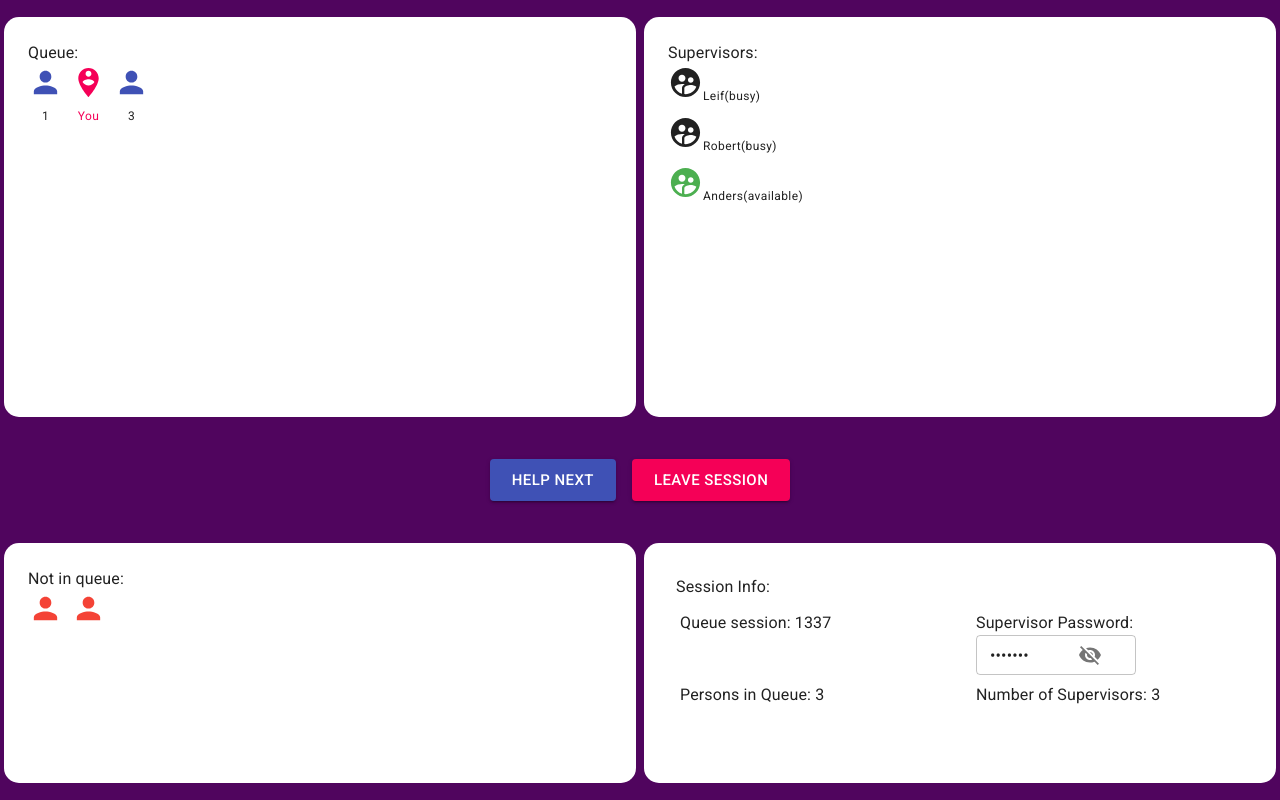
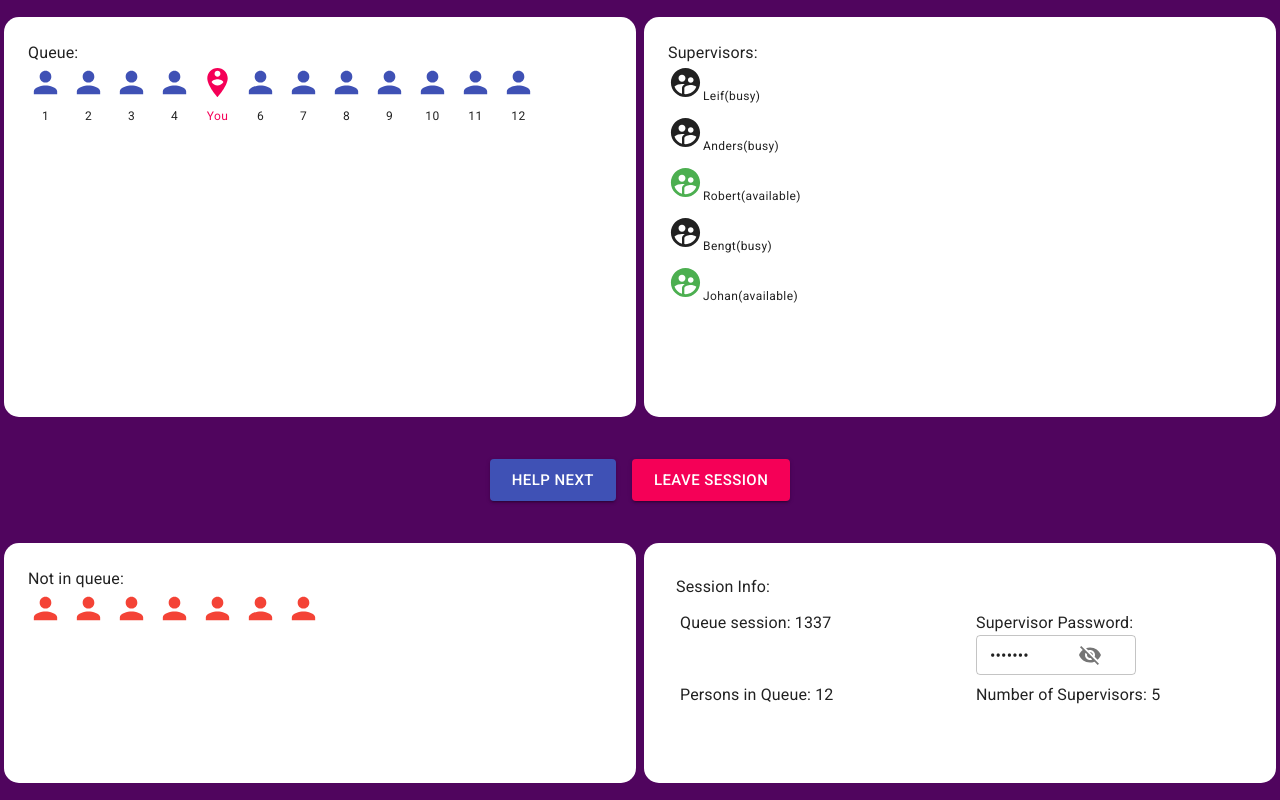
Before and after one commit to siavashhanifi/integrity-safe-queue, a React (Create React App) app in the folder react_front_end/: page / in a window 1280 px wide. Built offline with nearby package versions, Linux system fonts and the light colour scheme.

Commit message:
create dummy data, refactor queue state model

```diff
--- /dev/null
+++ b/react_front_end/src/DUMMY_DATA/queue-state.js
@@ -0,0 +1,12 @@
+export const queueState = {
+    sessionId : 1337,
+    supervisors : [
+        {name: "Leif", isHelping : true},
+        {name: "Anders", isHelping : true},
+        {name: "Robert", isHelping : false},
+        {name: "Bengt", isHelping : true},
+        {name: "Johan", isHelping : false}
+       ],
+    queuees : { nOQueuees : 12, yourPosition : 5},
+    notInQueue : { nONotInQueue : 7 }
+}
--- a/react_front_end/src/QueueManagement/NotInQueue.js
+++ b/react_front_end/src/QueueManagement/NotInQueue.js
@@ -12,30 +12,25 @@ const useStyles = makeStyles({
 });
 
 export default function NotInQueue(props) {
-  const classes = useStyles();
-  const userId = 1;
 
   const listNotInQueue = [];
 
-  var queuee;
-
-  for(queuee of props.queuees){
-    if(queuee.id === userId && !queuee.inQueue){
+  for(var i = 1; i<= props.notInQueue.nONotInQueue; i++){
+    if(i == props.notInQueue.yourPosition)
       listNotInQueue.push(
         <Grid item>
           <You/>
         </Grid>
       );
-        continue;
-    }
-
-    if (!queuee.inQueue)
+    else
       listNotInQueue.push(
         <Grid item>
             <Queuee inQueue={false}/>
         </Grid>
       );
+
   }
+
 
   return (
   <Grid
--- a/react_front_end/src/QueueManagement/Queue.js
+++ b/react_front_end/src/QueueManagement/Queue.js
@@ -1,7 +1,6 @@
 import React from "react";
 import { makeStyles } from "@material-ui/core/styles";
-import { Grid, Typography, Box, Button } from "@material-ui/core";
-import { ArrowForward } from "@material-ui/icons";
+import { Grid } from "@material-ui/core";
 import You from './Queue/You';
 import Queuee from './Queue/Queuee';
 import { blue } from "@material-ui/core/colors";
@@ -13,36 +12,22 @@ const useStyles = makeStyles({
 });
 
 export default function Queue(props) {
-  const classes = useStyles();
-  const userId = 1;
+  const listQueuees = [];
 
-  const listNotInQueue = [];
-  const listQueuees = [];
-  var queuee;
-  var index = 1;
-  for(queuee of props.queuees){
-    if (!queuee.inQueue)
-    listNotInQueue.push(
-      <Grid item>
-          <Queuee inQueue={false} />
-      </Grid>
-    );
-    else{
-        if (queuee.id === userId){
+  for(var i = 1; i<= props.queuees.nOQueuees; i++){
+    if(i == props.queuees.yourPosition)
       listQueuees.push(
         <Grid item>
           <You/>
         </Grid>
       );
-          index++;
-        }
     else
       listQueuees.push(
         <Grid item>
-                <Queuee inQueue={true} number={index++}/>
+            <Queuee inQueue={true} number={i}/>
         </Grid>
       );
-      }
+
   }
 
   return (
--- a/react_front_end/src/QueueManagement/index.js
+++ b/react_front_end/src/QueueManagement/index.js
@@ -1,10 +1,10 @@
 import React from 'react';
 import { makeStyles } from '@material-ui/core/styles';
-import { Box, Grid, Typography, Button, Paper } from '@material-ui/core';
+import { Box, Grid, Typography, Button } from '@material-ui/core';
 import Queue  from './Queue';
 import Supervisors from './Supervisors';
 import NotInQueue from './NotInQueue';
-import { Autorenew } from '@material-ui/icons';
+import { queueState } from '../DUMMY_DATA/queue-state';
 import AlertDialog from './AlertDialog';
 import PasswordField from './PasswordField';
 
@@ -37,14 +37,9 @@ buttons: {
 
 export default function QueueManagement() {
     const classes = useStyles();
-    const userid = 1
-    const sessionId = 1337;
+
     const supervisorPassword = "XyzdWtf";
-    const queueState = {sessionId: 1337,
-                        supervisors: [{ name: "Leif", isHelping: true }, { name: "Robert", isHelping: true }, { name: "Anders", isHelping: false }],
-                        queuees: [{id: 4, inQueue: true}, {id:0, inQueue: false},{id:1, inQueue: true}, {id:2, inQueue: true}, {id:3, inQueue: false}],
-                        peopleInQueue: 3,
-                    }
+
 
     const [alertDialogOpen, alertDialogSetOpen] = React.useState(false);
     const [alertDialogAction, setAlertDialogAction] = React.useState('');
@@ -95,7 +90,7 @@ export default function QueueManagement() {
            <Grid item xs={6}>
                 <Box bgcolor="white" height="30vh" padding={3} borderRadius={15}>
                     <Typography>Not in queue:</Typography>
-                    <NotInQueue queuees={queueState.queuees}/>
+                    <NotInQueue notInQueue={queueState.notInQueue}/>
                 </Box>
            </Grid>
 
@@ -105,7 +100,7 @@ export default function QueueManagement() {
                     <Grid container wrap='wrap' spacing={1}>
                         <Grid item xs={6}> <Typography >Queue session: {queueState.sessionId}</Typography></Grid>
                         <Grid item xs={6}><Typography >Supervisor Password: </Typography><PasswordField password={supervisorPassword}></PasswordField></Grid>
-                        <Grid item xs={6}><Typography >Persons in Queue: {queueState.peopleInQueue}</Typography></Grid>
+                        <Grid item xs={6}><Typography >Persons in Queue: {queueState.queuees.nOQueuees}</Typography></Grid>
                         <Grid item xs={6}><Typography >Number of Supervisors: {queueState.supervisors.length}</Typography> </Grid>
                     </Grid>
                 </Box>
--- a/react_front_end/src/QueueSession/NotInQueue.js
+++ b/react_front_end/src/QueueSession/NotInQueue.js
@@ -12,30 +12,25 @@ const useStyles = makeStyles({
 });
 
 export default function NotInQueue(props) {
-  const classes = useStyles();
-  const userId = 1;
 
   const listNotInQueue = [];
 
-  var queuee;
-
-  for(queuee of props.queuees){
-    if(queuee.id === userId && !queuee.inQueue){
+  for(var i = 1; i<= props.notInQueue.nONotInQueue; i++){
+    if(i == props.notInQueue.yourPosition)
       listNotInQueue.push(
         <Grid item>
           <You/>
         </Grid>
       );
-        continue;
-    }
-
-    if (!queuee.inQueue)
+    else
       listNotInQueue.push(
         <Grid item>
             <Queuee inQueue={false}/>
         </Grid>
       );
+
   }
+
 
   return (
   <Grid
--- a/react_front_end/src/QueueSession/Queue.js
+++ b/react_front_end/src/QueueSession/Queue.js
@@ -1,7 +1,6 @@
 import React from "react";
 import { makeStyles } from "@material-ui/core/styles";
-import { Grid, Typography, Box, Button } from "@material-ui/core";
-import { ArrowForward } from "@material-ui/icons";
+import { Grid } from "@material-ui/core";
 import You from './Queue/You';
 import Queuee from './Queue/Queuee';
 import { blue } from "@material-ui/core/colors";
@@ -13,36 +12,22 @@ const useStyles = makeStyles({
 });
 
 export default function Queue(props) {
-  const classes = useStyles();
-  const userId = 1;
+  const listQueuees = [];
 
-  const listNotInQueue = [];
-  const listQueuees = [];
-  var queuee;
-  var index = 1;
-  for(queuee of props.queuees){
-    if (!queuee.inQueue)
-    listNotInQueue.push(
-      <Grid item>
-          <Queuee inQueue={false} />
-      </Grid>
-    );
-    else{
-        if (queuee.id === userId){
+  for(var i = 1; i<= props.queuees.nOQueuees; i++){
+    if(i == props.queuees.yourPosition)
       listQueuees.push(
         <Grid item>
           <You/>
         </Grid>
       );
-          index++;
-        }
     else
       listQueuees.push(
         <Grid item>
-                <Queuee inQueue={true} number={index++}/>
+            <Queuee inQueue={true} number={i}/>
         </Grid>
       );
-      }
+
   }
 
   return (
--- a/react_front_end/src/QueueSession/index.js
+++ b/react_front_end/src/QueueSession/index.js
@@ -4,7 +4,7 @@ import { Box, Grid, Typography, Button, Paper } from '@material-ui/core';
 import Queue  from './Queue';
 import Supervisors from './Supervisors';
 import NotInQueue from './NotInQueue';
-import { Autorenew } from '@material-ui/icons';
+import { queueState } from '../DUMMY_DATA/queue-state';
 import AlertDialog from './AlertDialog';
 
 
@@ -38,13 +38,6 @@ buttons: {
 
 export default function QueueSession() {
     const classes = useStyles();
-    const userid = 1
-    const sessionId = 1337;
-    const queueState = {sessionId: 1337,
-                        supervisors: [{ name: "Leif", isHelping: true }, { name: "Robert", isHelping: true }, { name: "Anders", isHelping: false }],
-                        queuees: [{id: 4, inQueue: true}, {id:0, inQueue: false},{id:1, inQueue: true}, {id:2, inQueue: true}, {id:3, inQueue: false}],
-                        peopleInQueue: 3,
-                    }
 
     const [alertDialogOpen, alertDialogSetOpen] = React.useState(false);
     const [alertDialogAction, setAlertDialogAction] = React.useState('');
@@ -101,7 +94,7 @@ export default function QueueSession() {
            <Grid item xs={6}>
                 <Box bgcolor="white" height="30vh" padding={3} borderRadius={15}>
                     <Typography>Not in queue:</Typography>
-                    <NotInQueue queuees={queueState.queuees}/>
+                    <NotInQueue notInQueue={queueState.notInQueue}/>
                 </Box>
            </Grid>
 
@@ -109,7 +102,7 @@ export default function QueueSession() {
                 <Box bgcolor="white" height="30vh" padding={3} textAlign='left' className={classes.infoBox} borderRadius={15}>
                     <Typography>Session Info:</Typography>
                     <Typography display='inline'>Queue session: {queueState.sessionId}</Typography>
-                    <Typography display='inline'>Persons in Queue: {queueState.peopleInQueue}</Typography>
+                    <Typography display='inline'>Persons in Queue: {queueState.queuees.nOQueuees}</Typography>
                     <Typography display='inline'>Number of Supervisors: {queueState.supervisors.length}</Typography>
                 </Box>
            </Grid>
```
Also changed, not shown: react_front_end/src/DUMMY_DATA/queue-state-supervisors.js (added, +7 -0 lines). Lines whose indentation alone changed are shown as unchanged.
